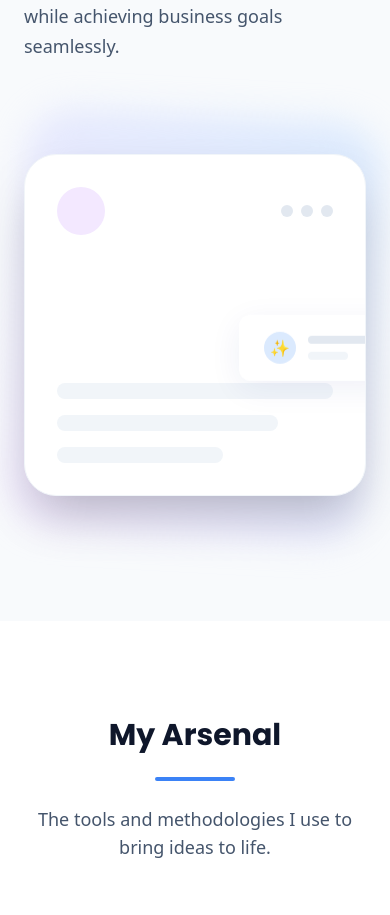
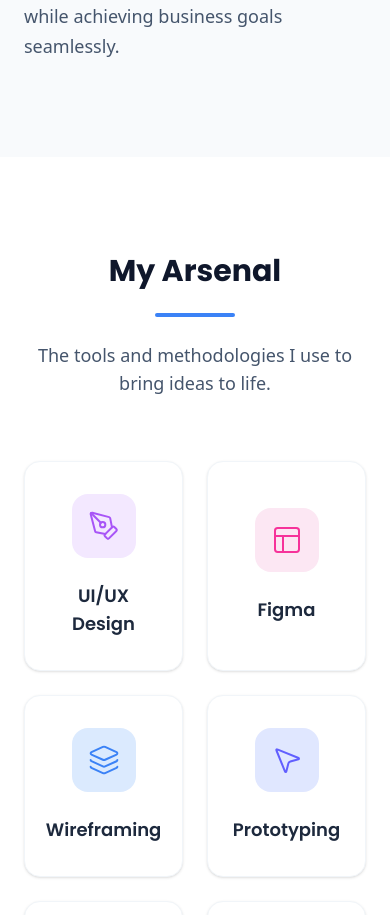
Before and after one commit to ayushrajendrans/harinandha, a Next.js app: page / in a window 390 px wide. Shown: the part 1329-2244 px from the top of the page. Built offline with nearby package versions, Linux system fonts and the light colour scheme.

Commit message:
Hide About section abstract visual on mobile viewports

```diff
--- a/src/components/About.tsx
+++ b/src/components/About.tsx
@@ -32,7 +32,7 @@
                         whileInView={{ opacity: 1, x: 0 }}
                         viewport={{ once: true, margin: "-100px" }}
                         transition={{ duration: 0.8 }}
-                        className="relative h-[400px] flex items-center justify-center"
+                        className="relative h-[400px] hidden lg:flex items-center justify-center"
                     >
                         <div className="absolute inset-0 bg-gradient-to-tr from-purple-200 to-blue-200 rounded-[3rem] transform rotate-3 scale-105 opacity-50 blur-lg"></div>
 
```
